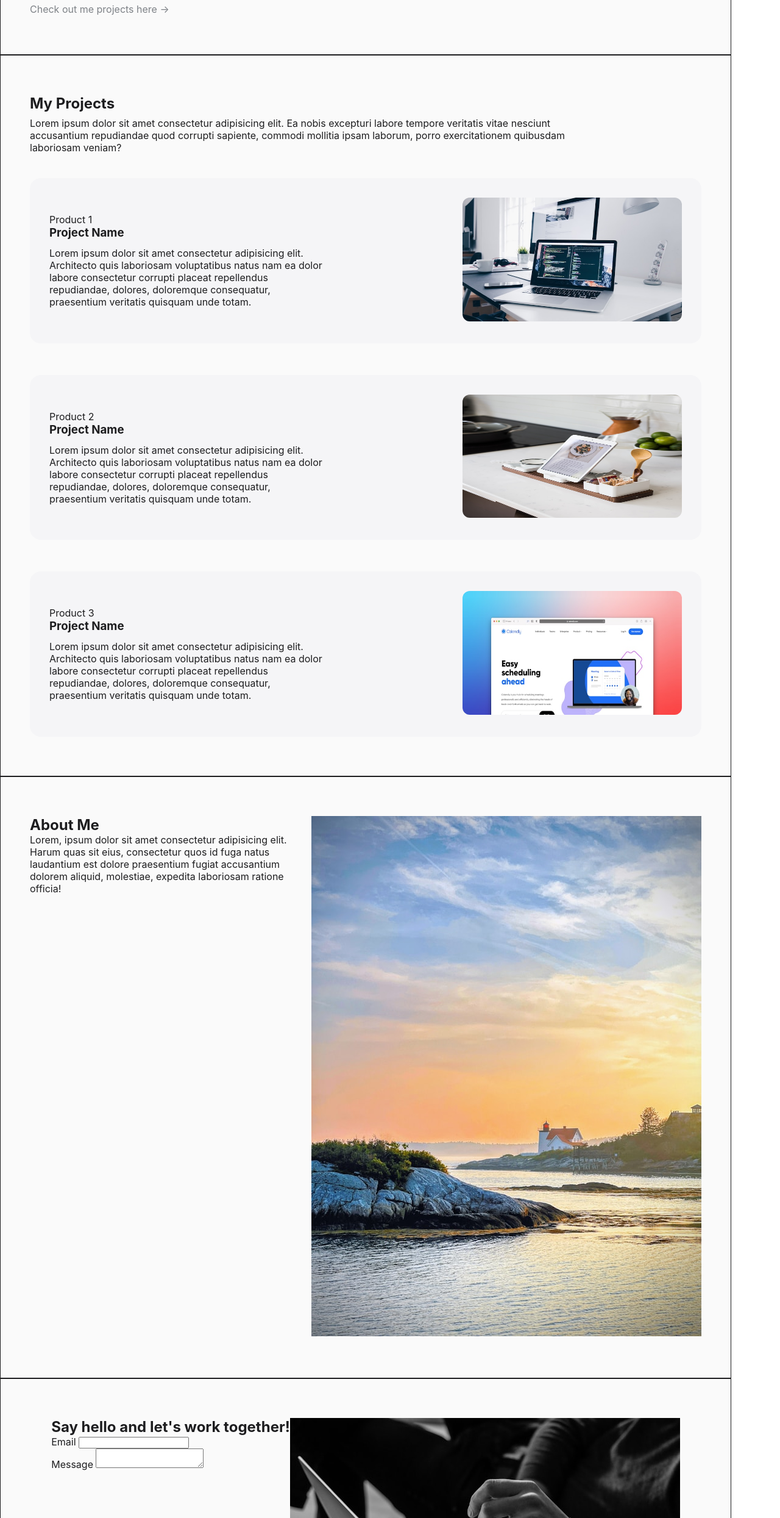
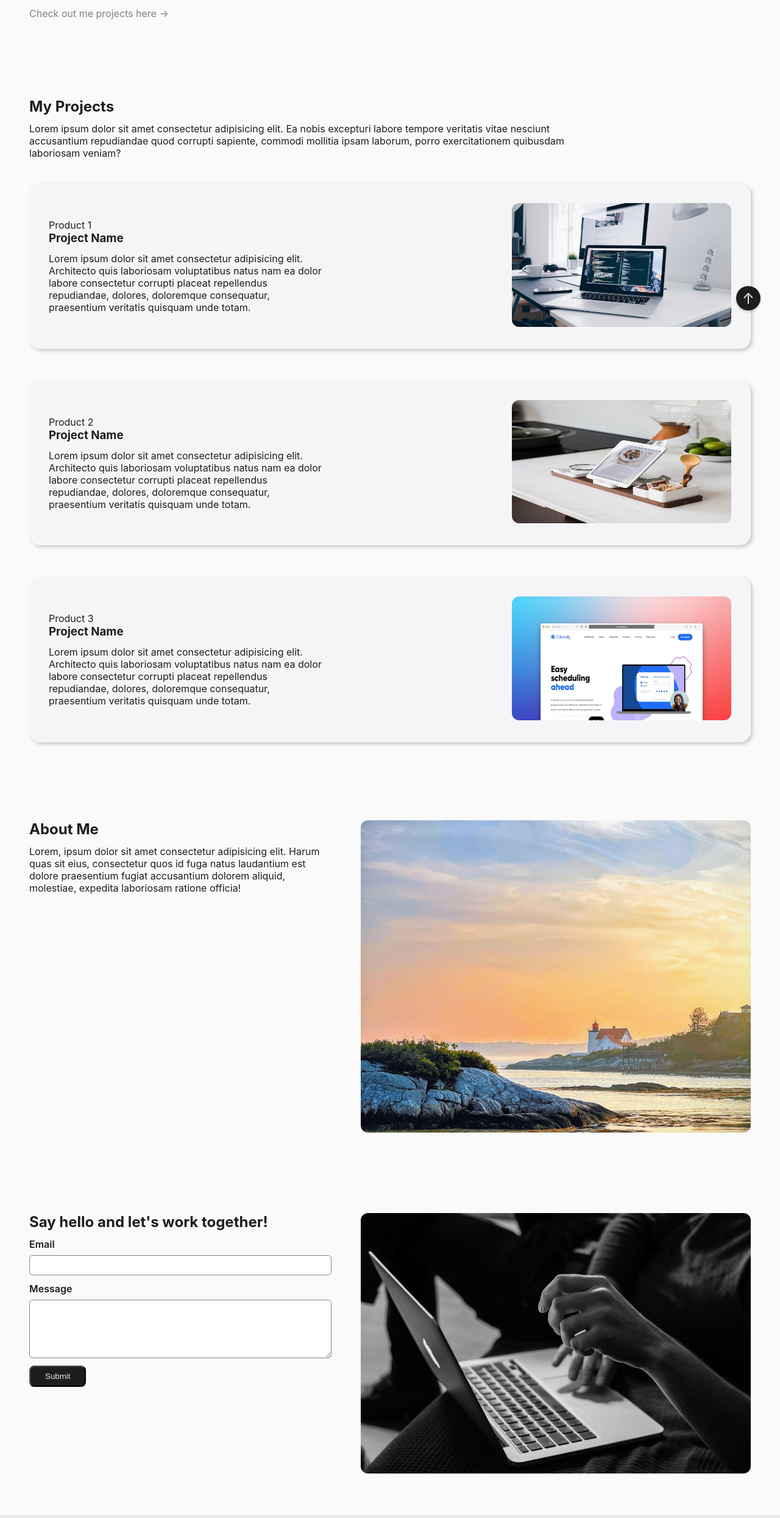
Before and after one commit to jasearce/tod-projects, a plain HTML site: page practice-projects/01-personal-portfolio/index.html in a window 1280 px wide. Shown: the part 259-2748 px from the top of the page at 61% size. Drawn offline with Linux system fonts and the light colour scheme; a web font is replaced by a local one.

Commit message:
finish left sections and apply styles to them

```diff
--- a/practice-projects/01-personal-portfolio/index.html
+++ b/practice-projects/01-personal-portfolio/index.html
@@ -86,6 +86,7 @@
               <label for="message">Message</label>
               <textarea name="message" id="message" required></textarea>
             </div>
+            <button type="submit">Submit</button>
           </form>
         </div>
         <div class="right-column">
@@ -115,11 +116,11 @@
             </div>
           </div>
           <div class="right-social">
-            <div id="social-1">
+            <div class="social">
               <p class="heading">Email</p>
               <p>jasearce@espol.edu.ec</p>
             </div>
-            <div id="social-2">
+            <div class="social">
               <p class="heading">Skype</p>
               <p>live:jasearce.espol.edu.ec</p>
             </div>
--- a/practice-projects/01-personal-portfolio/styles/styles.css
+++ b/practice-projects/01-personal-portfolio/styles/styles.css
@@ -22,9 +22,15 @@ body {
 .main-container {
   display: flex;
   flex-direction: column;
-  justify-content: center;
-  min-height: 100vh;
-  max-width: 1200px;
+  height: 100vh;
+  /*max-width: 1200px;*/
+}
+main {
+  flex: 1;
+}
+header,
+footer {
+  flex-shrink: 0;
 }
 header,
 footer,
@@ -61,18 +67,14 @@ a {
 .header-content a {
   font-size: 0.875rem;
 }
-main {
-  flex: 1;
-}
 section {
   padding-top: 4rem;
   padding-bottom: 4rem;
   background-color: var(--background-color);
-  border: 1px solid var(--body-font-color);
 }
 #hero {
   flex-direction: column;
-  gap: 0.5rem;
+  gap: 0.75rem;
 }
 #hero h1 {
   font-size: 3rem;
@@ -92,7 +94,7 @@ section {
   display: flex;
   flex-direction: column;
   width: 72vw;
-  gap: 0.5rem;
+  gap: 0.75rem;
 }
 .projects-container {
   display: flex;
@@ -106,6 +108,7 @@ section {
   display: flex;
   justify-content: space-between;
   align-items: center;
+  box-shadow: 3px 3px 6px rgba(0, 0, 0, 0.2);
 }
 .left {
   width: 36vw;
@@ -120,3 +123,107 @@ section {
 .left h3 {
   margin-bottom: 0.75rem;
 }
+#about-me .left-column,
+#contact .left-column {
+  display: flex;
+  flex-direction: column;
+  flex: 1 1 50vw;
+  gap: 0.75rem;
+}
+.right-column img {
+  margin-left: 3rem;
+  width: 50vw;
+  border-radius: 0.75rem;
+}
+#about-me .right-column img {
+  height: 40vw;
+  object-fit: cover;
+}
+form {
+  display: flex;
+  flex-direction: column;
+  gap: 0.75rem;
+}
+form .email,
+form .message {
+  display: flex;
+  flex-direction: column;
+  gap: 0.5rem;
+}
+form label {
+  font-weight: 600;
+}
+form input,
+form textarea {
+  padding: 0.5rem;
+  border: 1px solid var(--heading-links-font-color);
+  border-radius: 0.35rem;
+}
+form textarea {
+  height: 12vh;
+}
+form button {
+  padding: 0.5rem 1.5rem;
+  background-color: var(--body-font-color);
+  color: var(--header-background-color);
+  border-radius: 0.5rem;
+  text-align: left;
+  width: max-content;
+}
+.social-media img {
+  width: 1.5rem;
+  height: auto;
+}
+.social-container {
+  display: flex;
+  justify-content: space-between;
+  align-items: center;
+  width: 75vw;
+  padding: 3rem 0rem;
+}
+.left-social,
+.right-social {
+  width: 50%;
+  padding: 0rem 4rem;
+}
+.left-social,
+.right-social {
+  display: flex;
+  justify-content: space-between;
+  gap: 3.75rem;
+  flex-wrap: wrap;
+}
+.right-social {
+  border-left: 1.5px solid var(--body-font-color);
+}
+.social-media {
+  display: flex;
+  justify-content: flex-start;
+  align-items: center;
+  gap: 0.5rem;
+  width: 100px;
+}
+.right-social {
+  gap: 1.25rem;
+  flex-direction: column;
+}
+.heading {
+  font-weight: 600;
+}
+.back-to-top {
+  position: fixed; /* Fixed relative to the viewport */
+  bottom: 2rem; /* 2rem from the bottom */
+  right: 2rem; /* 2rem from the right */
+  display: flex;
+  justify-content: center;
+  align-items: center;
+  width: 2.5rem; /* Button size */
+  height: 2.5rem;
+  background-color: var(--body-font-color); /* #1d1d1f - dark gray */
+  color: var(--header-background-color); /* #e8e8ed - light gray */
+  font-size: 1.5rem; /* Size of the ↑ */
+  text-decoration: none; /* No underline */
+  border-radius: 50%; /* Circular shape */
+  box-shadow: 0 2px 4px rgba(0, 0, 0, 0.2); /* Subtle shadow */
+  transition: background-color 0.3s ease, transform 0.2s ease; /* Smooth transitions */
+}
```
